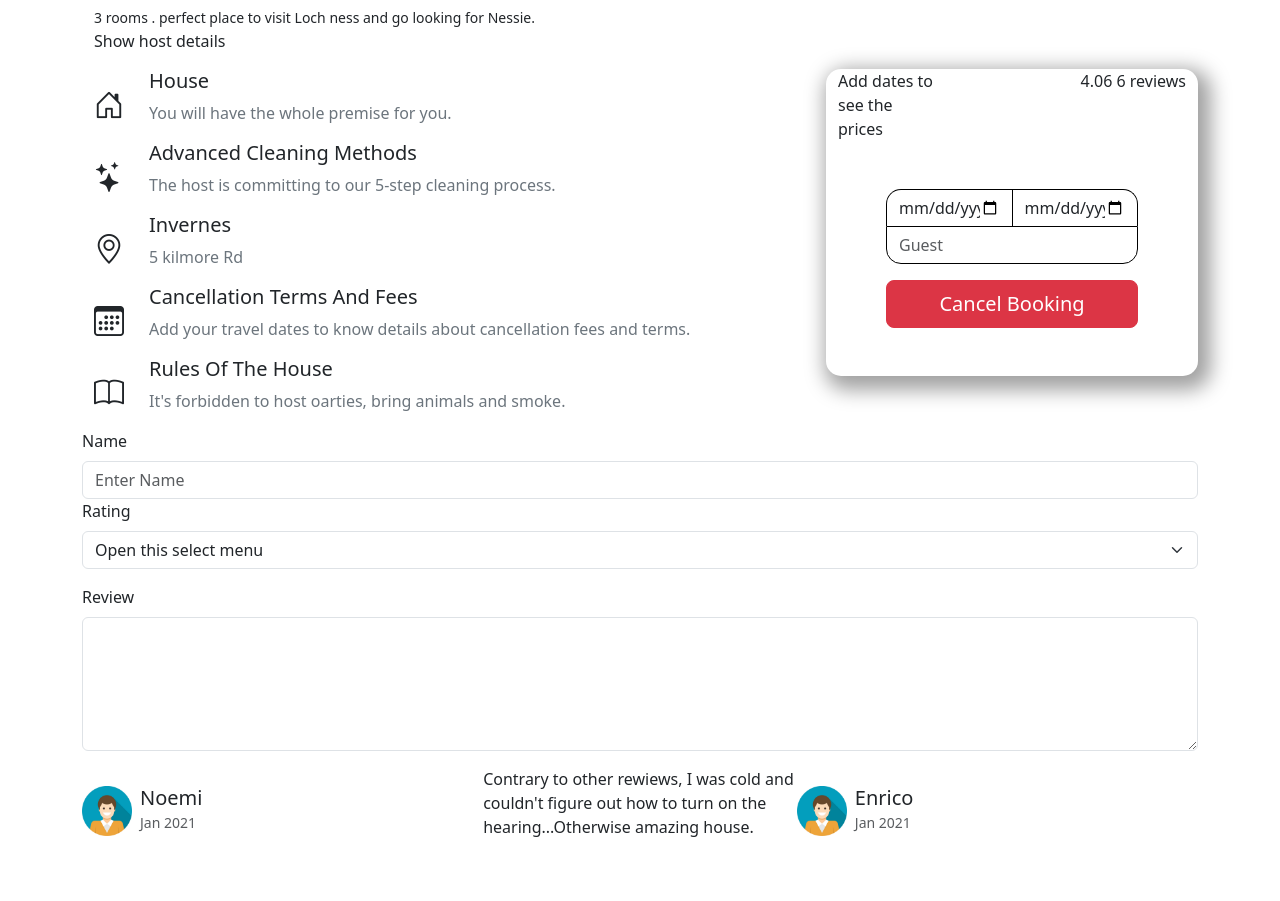
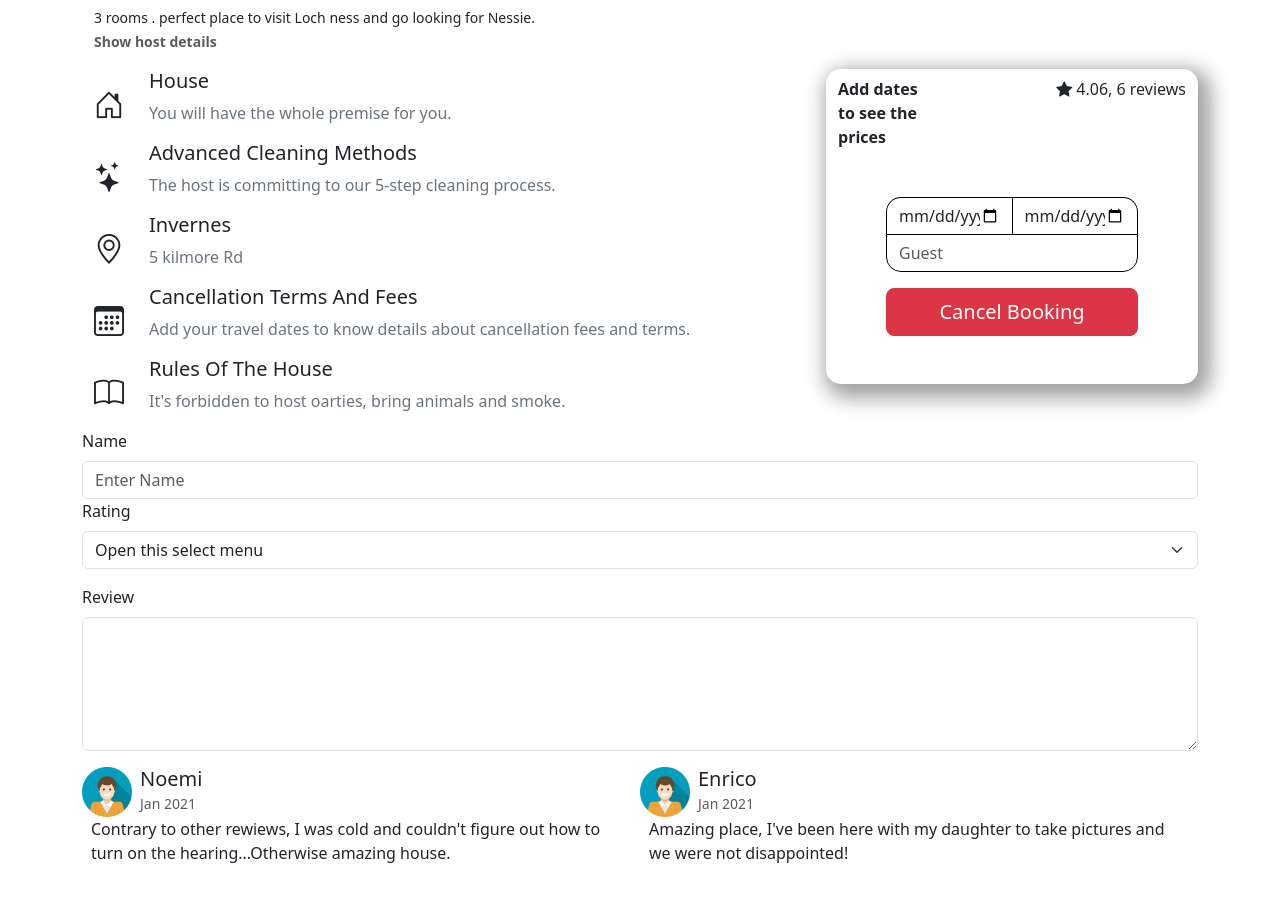
Before and after one commit to MattiaPetru/AirBnB, a plain HTML site: page single.html in a window 1280 px wide. Shown: the part 691-1592 px from the top of the page. Drawn offline with nearby package versions, Linux system fonts and the light colour scheme.

Commit message:
piccole modifiche pagina singola

```diff
--- a/single.html
+++ b/single.html
@@ -28,7 +28,7 @@
 
 <body>
   <!-- Header -->
-  <header class="container">
+  <header class="ms-5 me-5 ">
     <div class="d-flex flex-nowrap justify-content-between align-items-center">
       <!-- Logo -->
       <div>
@@ -75,7 +75,7 @@
     <p class="fw-bold ">Blarmor Home</p>
     <div class="d-flex justify-content-between ">
       <div>
-        <p><span>4</span>, 6 ratings . Inverness</p>
+        <p><span style="font-weight: bold;">4</span>, 6 ratings . Inverness</p>
       </div>
       <div>
         <i class="bi bi-cloud-upload"></i>Share
@@ -126,7 +126,7 @@
     <section class="container ">
       <h3>House - Host: Erica</h3>
       <small>3 rooms . perfect place to visit Loch ness and go looking for Nessie.</small>
-      <p>Show host details</p>
+      <p><small class="text-body-secondary" style="font-weight: bold;">Show host details</small></p>
       <div class="row ">
         <div class="col-8">
 
@@ -188,11 +188,11 @@
         <!--Form prenotazione-->
         <div class="col-4 bordo h-75 ">
           <div class="d-flex justify-content-between">
-            <div style="max-width: 100px;">
+            <div class="mt-2 " style="max-width: 100px; font-weight: 600;">
               Add dates to see the prices
             </div>
-            <div>
-              4.06 6 reviews
+            <div class="mt-2 ">
+              <i class="bi bi-star-fill"></i> 4.06, 6 reviews
             </div>
           </div>
           <form class="p-5  ">
@@ -220,7 +220,7 @@
     </section>
 
     <!--Rewiew-->
-    <div class="mb-3">
+    <div class="mb-3  ">
       <label for="exampleFormControlInput1" class="form-label">Name</label>
       <input type="text" class="form-control" id="exampleFormControlInput1" placeholder="Enter Name">
       <label for="exampleFormControlInput1" class="form-label">Rating</label>
@@ -250,11 +250,7 @@
         </div>
 
       </div>
-      <div>
-        <p>Contrary to other rewiews, I was cold and couldn't figure out how to turn on the hearing...Otherwise
-          amazing
-          house.</p>
-      </div>
+
       <div class="card-img d-flex ">
         <div class="me-2">
           <img src="assets/propic.png" style="width: 50px;" alt="Image card">
@@ -264,11 +260,24 @@
           <p class="card-text"><small class="text-body-secondary">Jan 2021</small></p>
         </div>
       </div>
+
+
+
+
     </div>
 
-
+    <div class="d-flex justify-content-around   ">
+      <div style="max-width: 540px;">
+        <p>Contrary to other rewiews, I was cold and couldn't figure out how to turn on the hearing...Otherwise
+          amazing
+          house.</p>
+      </div>
+      <div style="max-width: 540px;"">
+        <p>Amazing place, I've been here with my daughter to take pictures and we were not disappointed!</p>
+      </div>
+    </div>
     <!-- Footer -->
-    <footer class="pt-4 my-md-5 pt-md-5 border-top">
+    <footer class=" pt-4 my-md-5 pt-md-5 border-top">
         <div class="container">
           <div class="row d-flex justify-content-between align-items-center">
             <div class="col-12 col-md">
```
Lines whose indentation alone changed are shown as unchanged.
